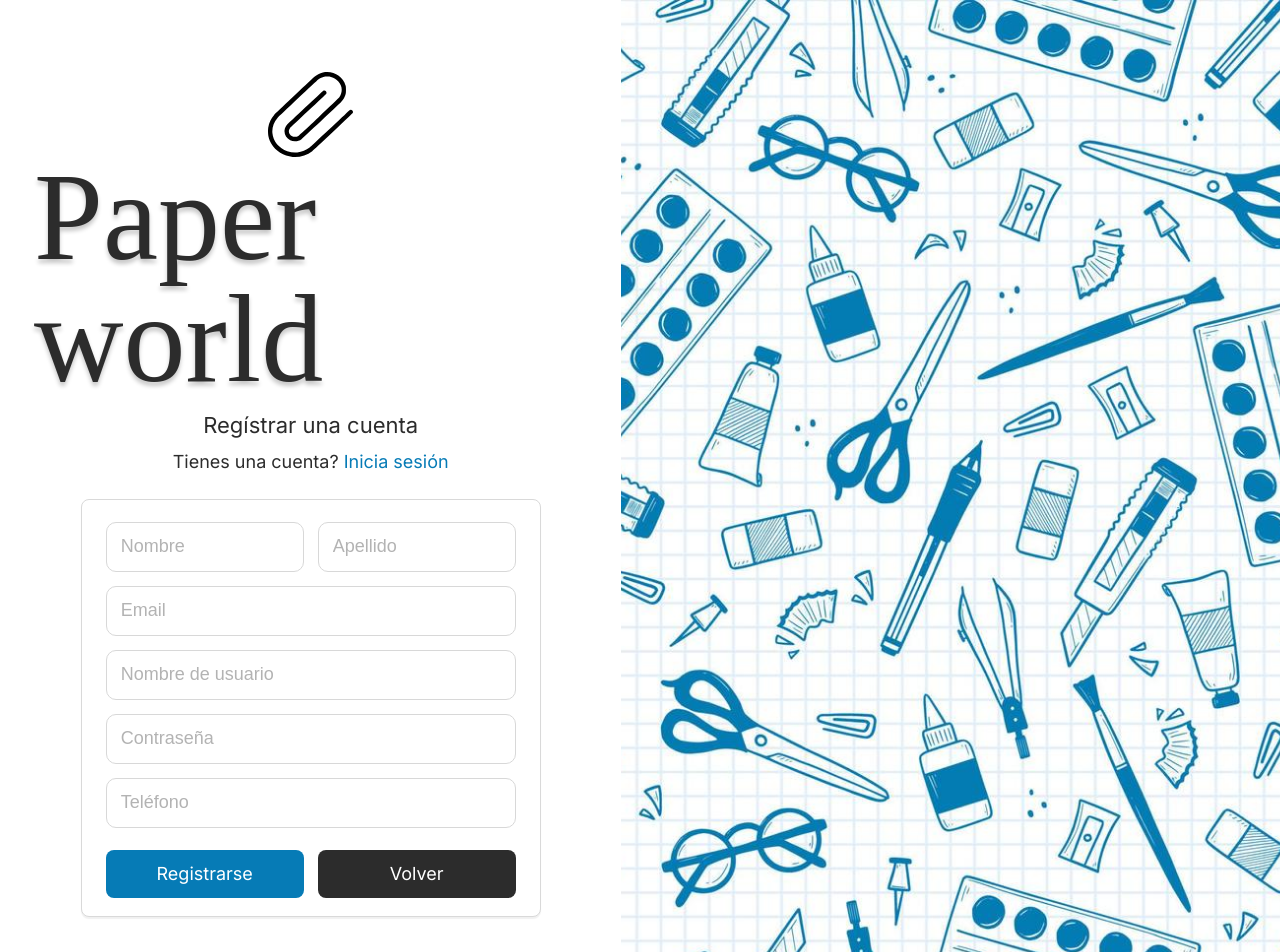
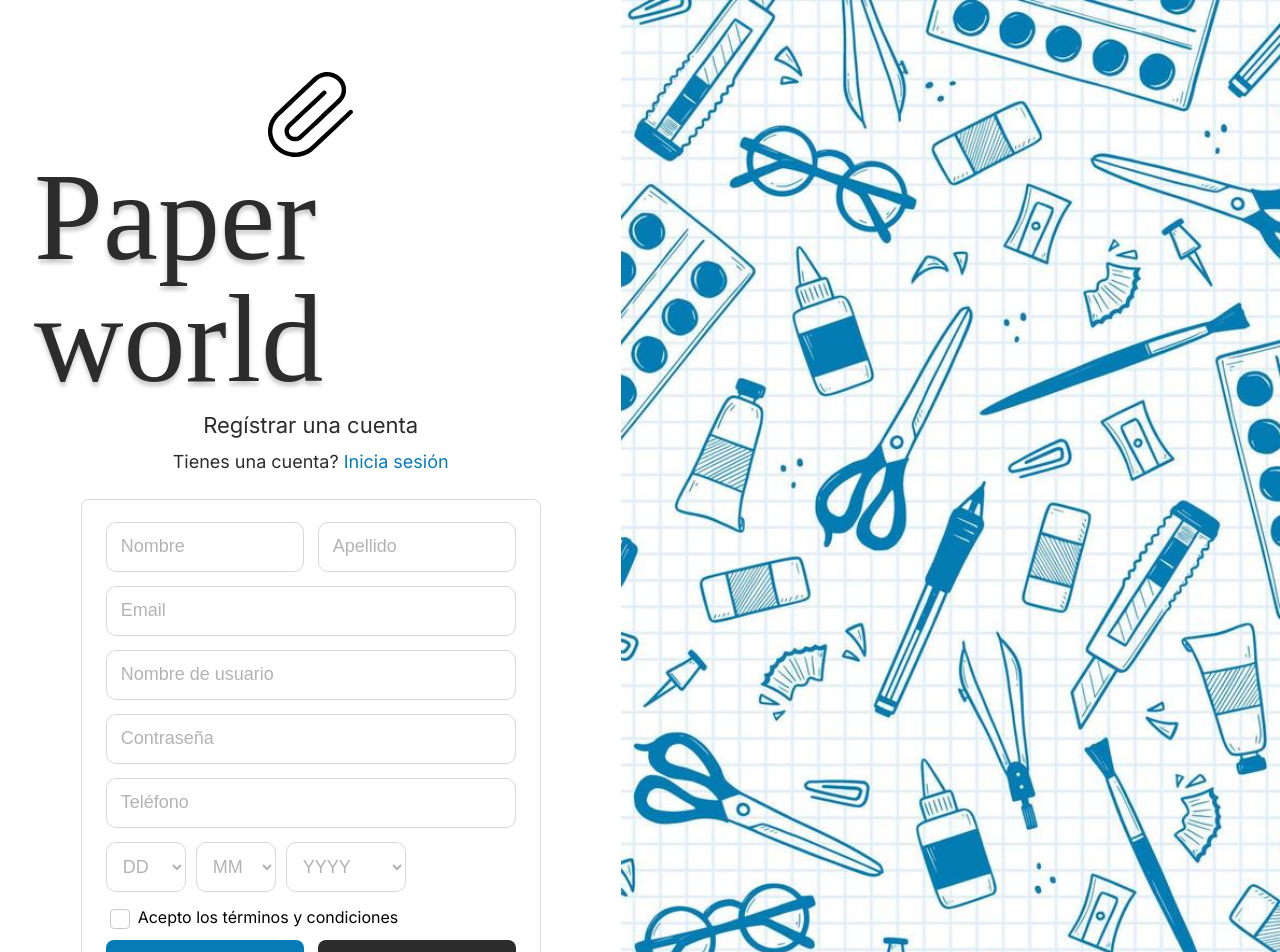
Before and after one commit to TheLuixOm/PaperWorld, a React (Vite) app: page / in a window 1280 px wide. Shown: the top 952 px of the page. Built offline with nearby package versions, Linux system fonts and the light colour scheme; a web font is replaced by a local one.

Commit message:
Agregar fecha de nacimiento y teminos

```diff
--- a/src/paginas/register/Register.css
+++ b/src/paginas/register/Register.css
@@ -122,8 +122,81 @@
 }
 
 .register_input:focus-visible {
-    outline: 2px solid #2196f3;
+    outline: 2px solid #067bb6;
     outline-offset: 0;
+}
+
+.fecha {
+    display: flex;
+    gap: 10px;
+    margin-bottom: 14px;
+}
+
+.fecha_select {
+    height: 50px;
+    border-radius: 10px;
+    border: 1px solid #d8d8d8;
+    padding: 0 12px;
+    font-size: 18px;
+    color: #b3b3b3;
+    background: #ffffff;
+    box-sizing: border-box;
+}
+
+.fecha_select:focus-visible {
+    outline: 2px solid #067bb6;
+    outline-offset: 0;
+    color: #2c2c2c;
+}
+
+
+
+.checkbox {
+    appearance: none;
+    -webkit-appearance: none;
+    width: 20px;
+    height: 20px;
+    margin-right: 8px;
+    border-radius: 20%;
+    border: 1px solid #c8c8c8;
+    background-color: #ffffff;
+    display: inline-grid;
+    place-content: center;
+    cursor: pointer;
+    vertical-align: middle;
+}
+
+.checkbox::before {
+    content: "";
+    width: 10px;
+    height: 10px;
+    transform: scale(0);
+    transition: transform 0.15s ease-in-out;
+    clip-path: polygon(14% 44%, 0 59%, 41% 100%, 100% 22%, 84% 8%, 41% 69%);
+    box-shadow: inset 1em 1em #ffffff;
+}
+
+.checkbox:checked {
+    background-color: #067bb6;
+    border-color: #067bb6;
+}
+
+.checkbox:checked::before {
+    transform: scale(1);
+}
+
+.checkbox:focus-visible {
+    outline: 2px solid #067bb6;
+    outline-offset: 2px;
+}
+
+.fecha_select_dia,
+.fecha_select_mes {
+    width: 80px;
+}
+
+.fecha_select_anio {
+    width: 120px;
 }
 
 .register_actions {
--- a/src/paginas/register/Register.tsx
+++ b/src/paginas/register/Register.tsx
@@ -3,6 +3,11 @@ import loginImage from '../../images/login.jpg';
 import Clip_negro from '../../images/Clip_negro.svg';
 
 function RegisterEsc() {
+    const dias = Array.from({ length: 31 }, (_, indice) => String(indice + 1).padStart(2, '0'));
+    const meses = Array.from({ length: 12 }, (_, indice) => String(indice + 1).padStart(2, '0'));
+    const year_actual = new Date().getFullYear();
+    const years = Array.from({ length: 100 }, (_, indice) => String(year_actual - indice));
+
  	return (
 		<main className="register_page">
             <section className="register_layout" aria-label="Registro escritorio">
@@ -72,8 +77,33 @@ function RegisterEsc() {
                             autoComplete="tel"
                         />
 
+						<div className='fecha' aria-label="Fecha de nacimiento">
+							<select className="fecha_select fecha_select_dia" name="dia" defaultValue="" aria-label="Día">
+								<option value="" disabled>DD</option>
+								{dias.map((dia) => (
+									<option key={dia} value={dia}>{dia}</option>
+								))}
+							</select>
 
+							<select className="fecha_select fecha_select_mes" name="mes" defaultValue="" aria-label="Mes">
+								<option value="" disabled>MM</option>
+								{meses.map((mes) => (
+									<option key={mes} value={mes}>{mes}</option>
+								))}
+							</select>
 
+							<select className="fecha_select fecha_select_anio" name="anio" defaultValue="" aria-label="Año">
+								<option value="" disabled>YYYY</option>
+								{years.map((year) => (
+									<option key={year} value={year}>{year}</option>
+								))}
+							</select>
+						</div>
+
+                        <label>
+                            <input className='checkbox' type="checkbox" name="terminos" id="terminos" required />
+                            Acepto los términos y condiciones
+                        </label>
 
                         <div className="register_actions" role="group" aria-label="Acciones de registro">
                             <button type="submit" className="register_button register_button_primary">
```
